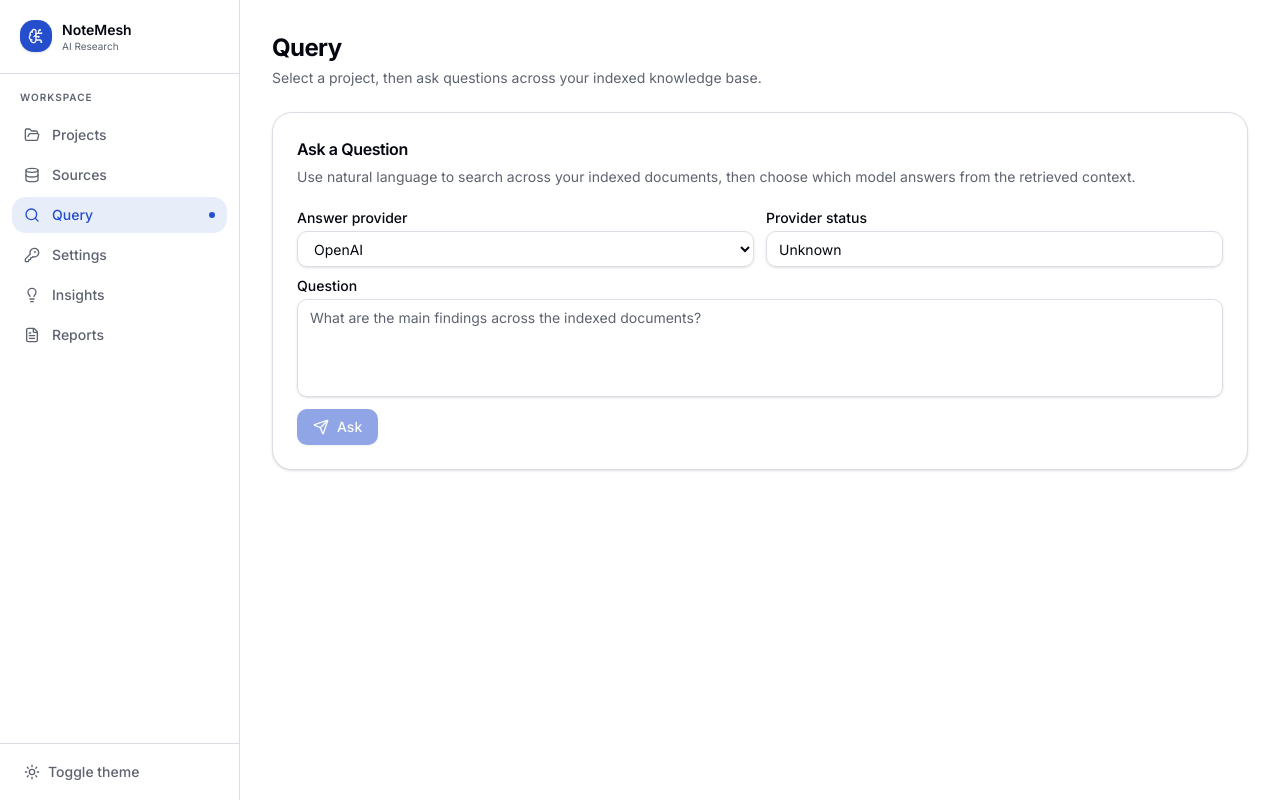
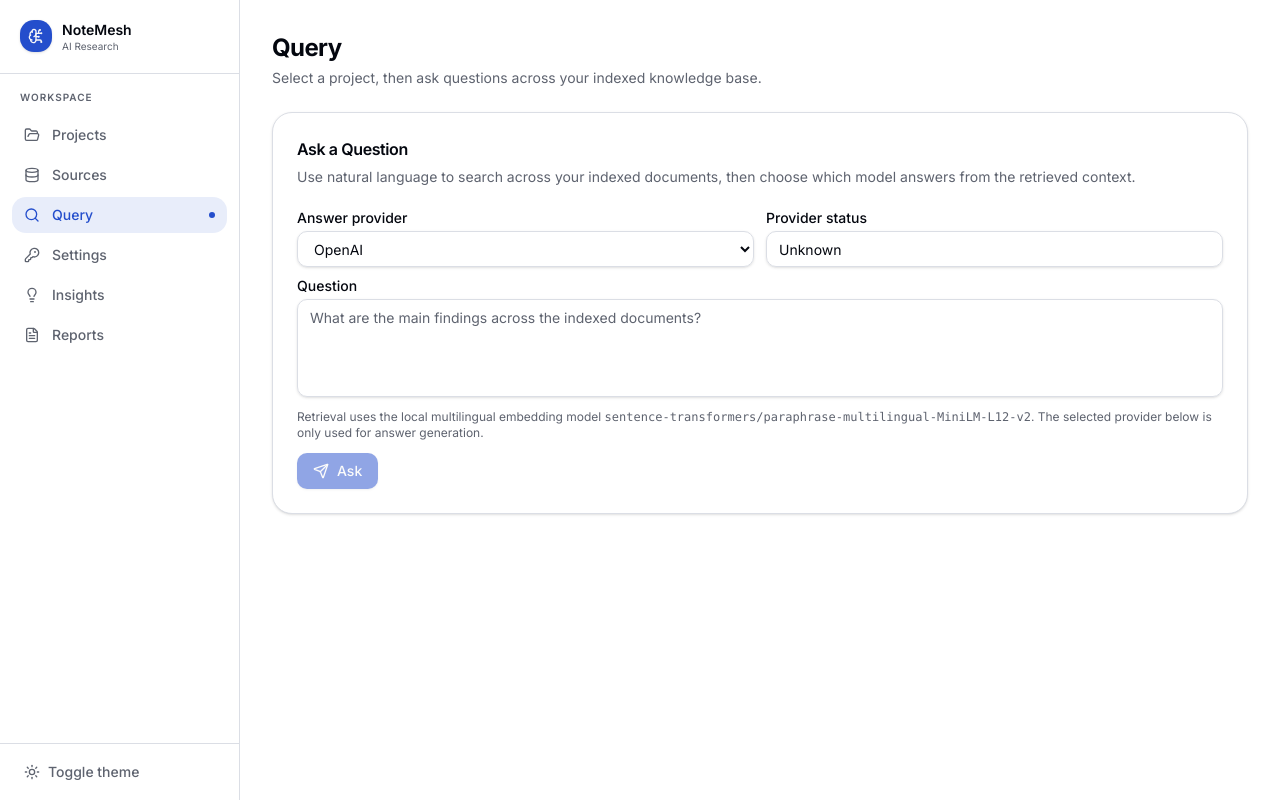
Before and after one commit to vietviet08/cogniflow, a Next.js app in the folder web/: page /query in a window 1280 px wide. Built offline with nearby package versions, Linux system fonts and the light colour scheme.

Commit message:
chore(docs): sync ui and contracts for local retrieval embeddings

```diff
--- a/web/src/components/provider-settings-manager.tsx
+++ b/web/src/components/provider-settings-manager.tsx
@@ -396,10 +396,8 @@ export function ProviderSettingsManager() {
                 <div className="min-w-0">
                   <CardTitle className="text-base">{providerSetting.display_name}</CardTitle>
                   <CardDescription>
-                    {providerSetting.provider === "openai"
-                      ? "Currently used for embeddings and answer generation "
-                        + "in the RAG pipeline."
-                      : "Stored now for future multi-provider query and insight flows."}
+                    Retrieval now uses a local multilingual embedding backend. This provider is
+                    used only for answer generation.
                   </CardDescription>
                 </div>
                 <Badge
--- a/web/src/components/query-console.tsx
+++ b/web/src/components/query-console.tsx
@@ -94,7 +94,6 @@ export function QueryConsole() {
   }
 
   const providerState = providerSettings.find((item) => item.provider === provider);
-  const openaiState = providerSettings.find((item) => item.provider === "openai");
 
   return (
     <PageWrapper
@@ -161,15 +160,13 @@ export function QueryConsole() {
                 disabled={busy}
               />
             </div>
-            {provider === "gemini" ? (
-              <p className="text-xs text-muted-foreground">
-                Gemini is used for answer generation. Retrieval still depends on this project being
-                indexed with OpenAI embeddings, so an OpenAI key must also be configured.
-                {openaiState
-                  ? ` Current OpenAI status: ${openaiState.configured ? "configured" : "missing"}.`
-                  : ""}
-              </p>
-            ) : null}
+            <p className="text-xs text-muted-foreground">
+              Retrieval uses the local multilingual embedding model{" "}
+              <span className="font-mono">
+                sentence-transformers/paraphrase-multilingual-MiniLM-L12-v2
+              </span>
+              . The selected provider below is only used for answer generation.
+            </p>
             {providerState?.chat_model ? (
               <p className="text-xs text-muted-foreground">
                 Selected model from settings:{" "}
```
Also changed, not shown: 2 other files (tests, documents, lock files or other folders).
